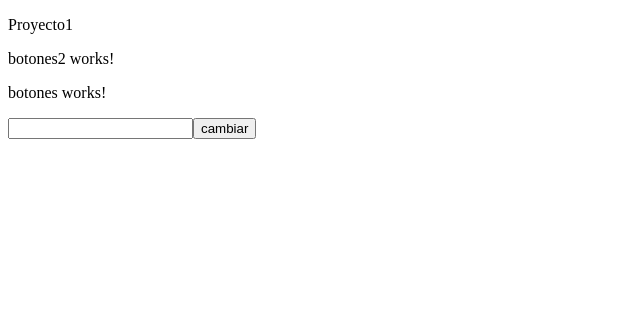
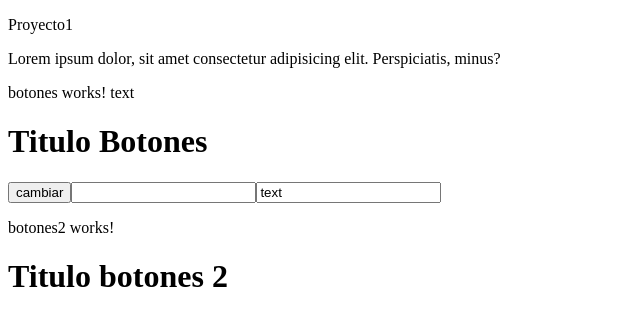
Before and after one commit to Carlos731987/hoy, an Angular app: page / in a window 1280 px wide. Shown: the top 326 px of the page, without its empty margins (0-640 px from the left). Built offline with nearby package versions, Linux system fonts and the light colour scheme.

Commit message:
Agrego modificaciones

```diff
--- a/src/app/app.component.html
+++ b/src/app/app.component.html
@@ -1,4 +1,5 @@
 <router-outlet></router-outlet>
 <p>{{title}}</p>
+<p>Lorem ipsum dolor, sit amet consectetur adipisicing elit. Perspiciatis, minus?</p>
+<app-botones></app-botones>
 <app-botones2></app-botones2>
-<app-botones></app-botones>
--- a/src/app/botones/botones.component.html
+++ b/src/app/botones/botones.component.html
@@ -1,4 +1,6 @@
-<p>botones works!</p>
-
-<input [type]="tipo">
+<p>botones works!
+{{this.tipo}}</p>
+<h1>Titulo Botones</h1>
 <input type="button" (click)="cambiarTipo()" value="cambiar">
+<input [type]="this.tipo">
+<input type="text" [(ngModel)]="this.tipo" value="text">
--- a/src/app/botones/botones.component.ts
+++ b/src/app/botones/botones.component.ts
@@ -1,9 +1,10 @@
 import { Component } from '@angular/core';
+import { FormsModule } from '@angular/forms';
 
 @Component({
   selector: 'app-botones',
   standalone: true,
-  imports: [],
+  imports: [FormsModule],
   templateUrl: './botones.component.html',
   styleUrl: './botones.component.css'
 })
@@ -37,6 +38,5 @@ export class BotonesComponent {
       this.tipo = "range";
       return;
     }
-
   }
 }
--- a/src/app/botones2/botones2.component.html
+++ b/src/app/botones2/botones2.component.html
@@ -1 +1,2 @@
 <p>botones2 works!</p>
+<h1>Titulo botones 2</h1>
```
Also changed, not shown: src/index.html (line endings or trailing spaces).
